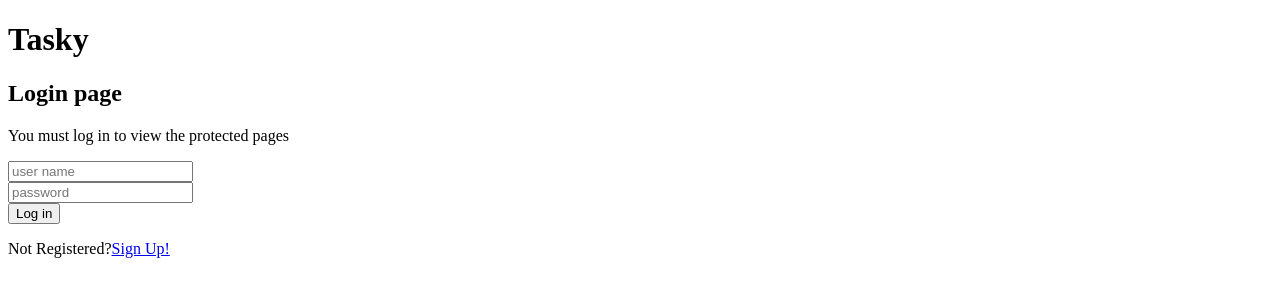
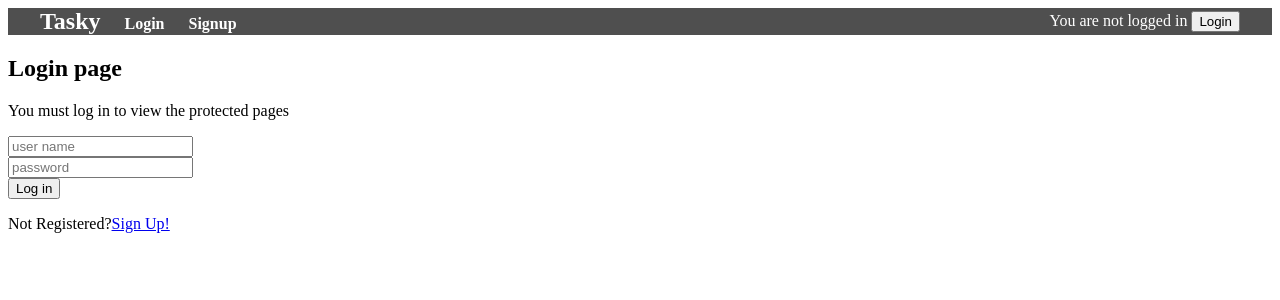
Before and after one commit to warrenstone8/API-Labs, a React (Vite) app in the folder tasky-react/: page /login in a window 1280 px wide. Shown: the top 300 px of the page. Built offline with nearby package versions, Linux system fonts and the light colour scheme.

Commit message:
Site Header added

```diff
--- a/tasky-react/src/App.css
+++ b/tasky-react/src/App.css
@@ -71,3 +71,40 @@
   background-color: red;
   color: white;
 }
+.site-header {
+  display: flex;
+  justify-content: space-between;
+  align-items: center;
+  background-color: #4f4f4f;
+  padding: 0rem 2rem;
+  color: white;
+}
+
+.left-section {
+  display: flex;
+  align-items: baseline; /* Align children to baseline */
+  gap: 1.5rem;
+}
+
+.home-link {
+  font-size: 1.5rem;
+  font-weight: bold;
+  text-decoration: none;
+  color: white;
+}
+
+.nav-links {
+  display: flex;
+  gap: 1.5rem;
+}
+
+.nav-links a {
+  color: white;
+  text-decoration: none;
+  font-weight: bold;
+  font-size: 1rem;
+}
+
+.nav-links a:hover, .home-link:hover {
+  text-decoration: underline;
+}
--- a/tasky-react/src/App.jsx
+++ b/tasky-react/src/App.jsx
@@ -8,6 +8,8 @@
 import ProfilePage from "../pages/profilePage";
 import AuthContextProvider from "../src/contexts/authContext";
 import ProtectedRoutes from "./protectedRoutes";
+import Header from "./components/SiteHeader";
+
 import './App.css';
 
 const queryClient = new QueryClient({
@@ -26,7 +28,7 @@
       <BrowserRouter>
         <AuthContextProvider>
           <div className="container">
-            <h1>Tasky</h1>
+            <Header>Tasky</Header>
             <Routes>
               <Route path="/" element={< StartPage />} />
               <Route path="/login" element={< LoginPage />} />
--- /dev/null
+++ b/tasky-react/src/components/SiteHeader.jsx
@@ -0,0 +1,44 @@
+import { useContext } from "react";
+import { useNavigate, Link } from "react-router";
+import { AuthContext } from "../contexts/authContext";
+
+const Header = () => {
+  const context = useContext(AuthContext);
+  const navigate = useNavigate();
+
+  return (
+    <header className="site-header">
+    <div className="left-section">
+      <Link to="/" className="home-link">Tasky</Link>
+      <nav className="nav-links">
+        {context.isAuthenticated ? (
+          <>
+            <Link to="/tasks">Tasks</Link>
+            <Link to="/profile">Profile</Link>
+          </>
+        ) : (
+          <>
+            <Link to="/login">Login</Link>
+            <Link to="/signup">Signup</Link>
+          </>
+        )}
+      </nav>
+      </div>
+      <div>
+        {context.isAuthenticated ? (
+          <>
+            <span>Welcome {context.userName}! </span>
+            <button onClick={() => context.signout()}>Sign out</button>
+          </>
+        ) : (
+          <>
+            <span>You are not logged in </span>
+            <button onClick={() => navigate("/login")}>Login</button>
+          </>
+        )}
+      </div>
+    </header>
+  );
+};
+
+export default Header;
```
